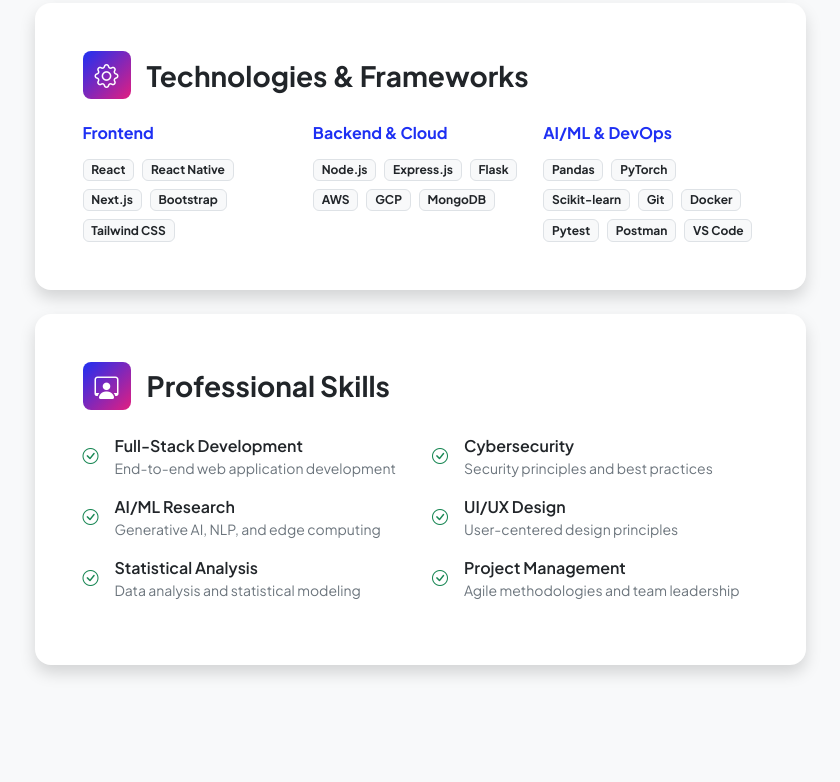
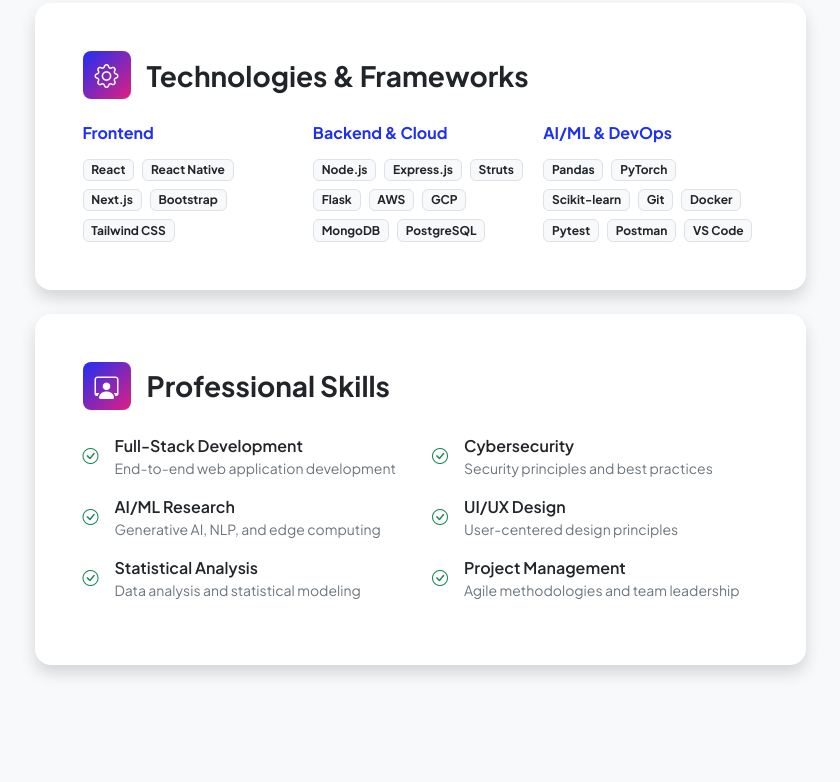
Before and after one commit to Minh111104/minh111104.github.io, a plain HTML site: page resume.html in a window 1280 px wide. Shown: the part 6400-7182 px from the top of the page, without its empty margins (220-1060 px from the left). Drawn offline with nearby package versions, Linux system fonts and the light colour scheme.

Commit message:
fix: update frameworks

```diff
--- a/resume.html
+++ b/resume.html
@@ -631,10 +631,12 @@
                                             <div class="d-flex flex-wrap gap-2">
                                                 <span class="badge bg-light text-dark border">Node.js</span>
                                                 <span class="badge bg-light text-dark border">Express.js</span>
+                                                <span class="badge bg-light text-dark border">Struts</span>
                                                 <span class="badge bg-light text-dark border">Flask</span>
                                                 <span class="badge bg-light text-dark border">AWS</span>
                                                 <span class="badge bg-light text-dark border">GCP</span>
                                                 <span class="badge bg-light text-dark border">MongoDB</span>
+                                                <span class="badge bg-light text-dark border">PostgreSQL</span>
                                             </div>
                                         </div>
                                         <div class="col-md-4">
```
